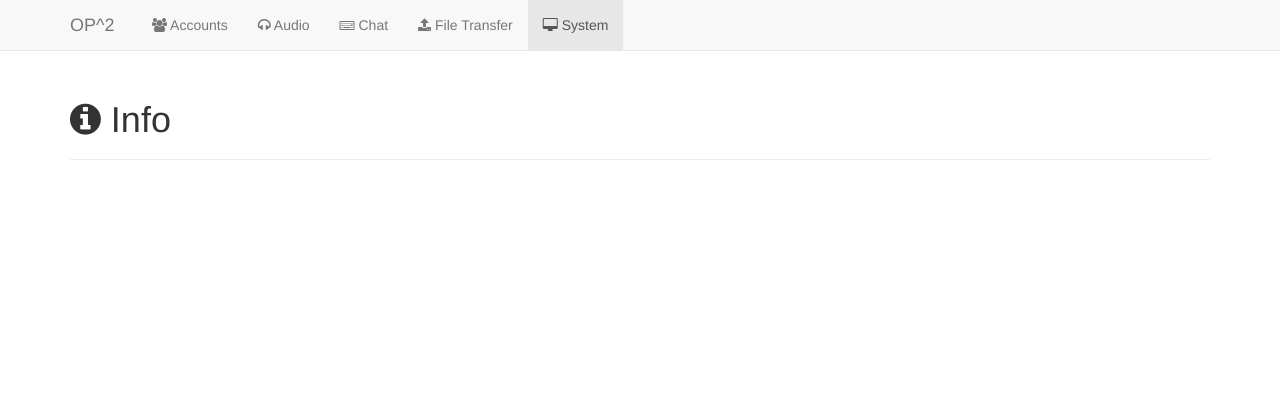
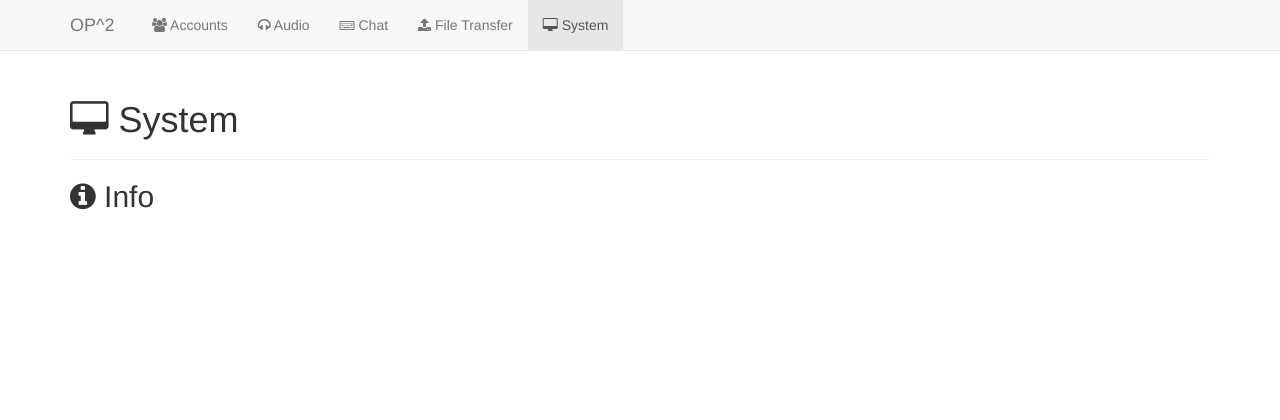
Before and after one commit to op2-project/op2-daemon, a Flask app: template op2d/web/frontend/templates/index.html in a window 1280 px wide, after a click on "System". Shown: the top 420 px of the page. Run offline with Flask 2, Linux system fonts and the light colour scheme; the template is opened without the code that fills it, so the values that code supplies are empty; some libraries are stand-ins or nearby versions.

Commit message:
Changed system info view

```diff
--- a/op2d/web/frontend/templates/index.html
+++ b/op2d/web/frontend/templates/index.html
@@ -339,8 +339,9 @@
 
                 <div id='system_tab' class="tab-pane">
                     <div class="page-header">
-                        <h1><i class='icon-info-sign'></i> Info</h1>
+                        <h1><i class='icon-desktop'></i> System</h1>
                     </div>
+                    <h2><i class='icon-info-sign'></i> Info</h2>
                     <div class='row'>
                         <div class="col-ld-12" id='system_info'>
                         </div>
```
